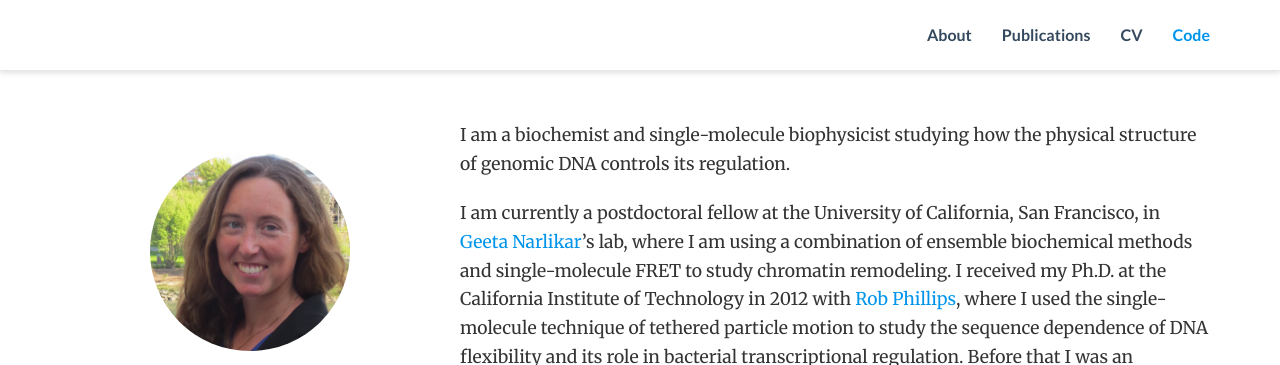
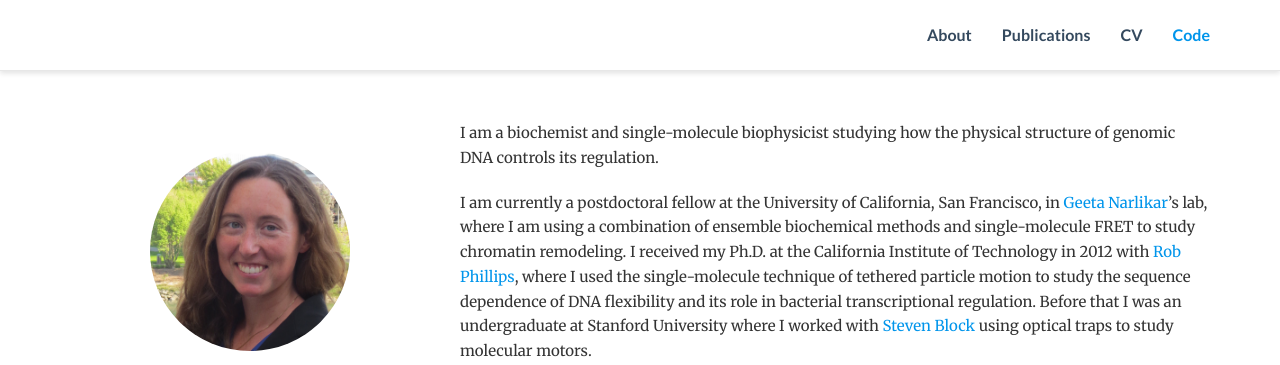
Before and after one commit to stephlj/stephlj.github.io, a plain HTML site: page index.html in a window 1280 px wide. Shown: the top 365 px of the page. Drawn offline with nearby package versions, Linux system fonts and the light colour scheme.

Commit message:
Success in changing font size, now making it even smaller and trying banner image again

```diff
--- a/css/stephlj.css
+++ b/css/stephlj.css
@@ -5,5 +5,5 @@ body {
 }
 
 p {
-    font-size: 0.875em;
+    font-size: 0.75em;
 }
```
